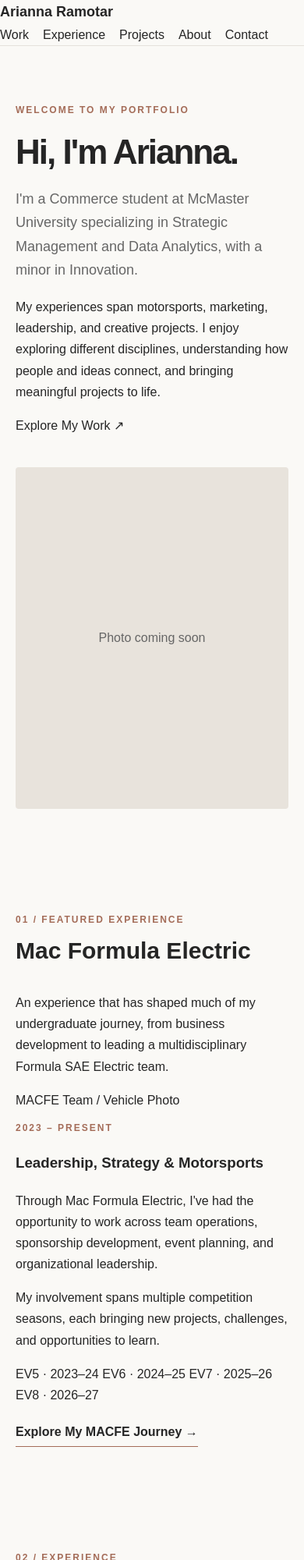
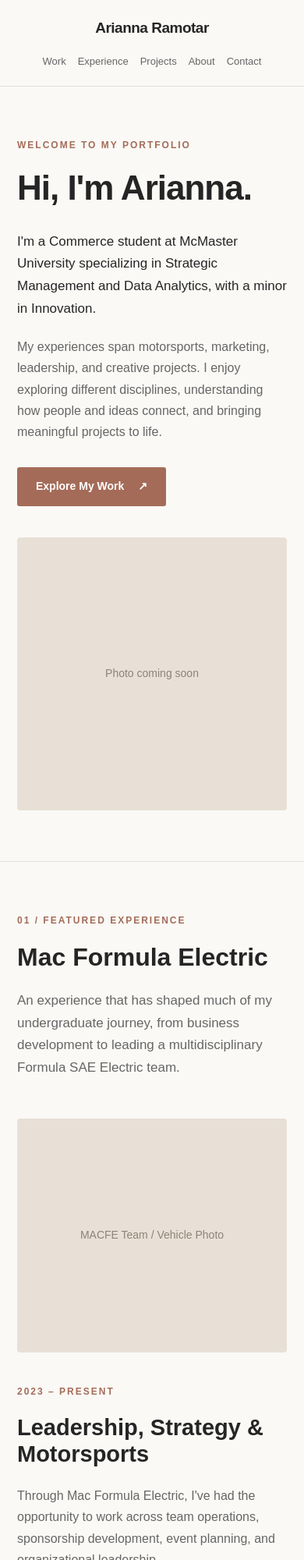
Before and after one commit to AriannaRamotar/AriannaRamotar.github.io, a plain HTML site: page index.html in a window 390 px wide. Shown: the top 2000 px of the page at 78% size. Drawn offline with Linux system fonts and the light colour scheme.

Commit message:
Update style.css

```diff
--- a/style.css
+++ b/style.css
@@ -1,15 +1,21 @@
 
-/* 1. Design colours */
+/* ================================
+   GLOBAL STYLES
+================================ */
+
 :root {
   --background: #faf9f6;
   --text: #252525;
   --muted: #666666;
   --accent: #a46c58;
   --border: #e5e1db;
+  --card: #f2efe9;
+  --white: #ffffff;
 }
 
-/* 2. General page styling */
 * {
+  margin: 0;
+  padding: 0;
   box-sizing: border-box;
 }
 
@@ -18,10 +24,9 @@ html {
 }
 
 body {
-  margin: 0;
+  font-family: Arial, Helvetica, sans-serif;
   background: var(--background);
   color: var(--text);
-  font-family: Arial, Helvetica, sans-serif;
   line-height: 1.7;
 }
 
@@ -30,45 +35,17 @@ a {
   text-decoration: none;
 }
 
-/* 3. Navigation */
-.site-header {
-  border-bottom: 1px solid var(--border);
+.container {
+  width: min(1180px, 100%);
+  margin: 0 auto;
+  padding-left: 40px;
+  padding-right: 40px;
 }
 
-.navigation {
-  max-width: 1200px;
-  margin: auto;
-  padding: 25px 40px;
-  display: flex;
-  justify-content: space-between;
-  align-items: center;
-}
-
-.logo {
-  font-size: 18px;
-  font-weight: 700;
-}
-
-.nav-links {
-  display: flex;
-  gap: 35px;
-}
-
-.nav-links a:hover {
-  color: var(--accent);
-}
-
-/* 4. Homepage introduction */
-.hero {
-  max-width: 1200px;
-  margin: auto;
-  padding: 100px 40px;
-  min-height: 75vh;
-
-  display: grid;
-  grid-template-columns: 1.2fr 1fr;
-  align-items: center;
-  gap: 70px;
+.section {
+  padding-top: 100px;
+  padding-bottom: 100px;
+  border-top: 1px solid var(--border);
 }
 
 .eyebrow {
@@ -76,144 +53,467 @@ a {
   font-weight: 700;
   letter-spacing: 2px;
   color: var(--accent);
+  text-transform: uppercase;
+  margin-bottom: 18px;
 }
 
-h1 {
-  font-size: clamp(44px, 6vw, 78px);
-  line-height: 1.1;
+h1, h2, h3 {
+  line-height: 1.2;
+}
+
+h2 {
+  font-size: clamp(32px, 4vw, 44px);
+  font-weight: 600;
+  margin-bottom: 22px;
+}
+
+h3 {
+  font-size: 23px;
+  font-weight: 600;
+}
+
+.section-heading {
+  margin-bottom: 50px;
+}
+
+.section-description {
+  color: var(--muted);
+  max-width: 680px;
+  font-size: 17px;
+}
+
+/* ================================
+   NAVIGATION
+================================ */
+
+.site-header {
+  background: var(--background);
+  border-bottom: 1px solid var(--border);
+}
+
+.nav {
+  min-height: 85px;
+  display: flex;
+  justify-content: space-between;
+  align-items: center;
+  gap: 30px;
+}
+
+.logo {
+  font-size: 19px;
+  font-weight: 700;
+  letter-spacing: -0.5px;
+}
+
+.nav-links {
+  display: flex;
+  gap: 28px;
+  flex-wrap: wrap;
+}
+
+.nav-links a {
+  font-size: 14px;
+  color: var(--muted);
+  transition: color 0.2s ease;
+}
+
+.nav-links a:hover {
+  color: var(--accent);
+}
+
+/* ================================
+   HERO SECTION
+================================ */
+
+.hero {
+  display: grid;
+  grid-template-columns: 1.2fr 1fr;
+  align-items: center;
+  gap: 70px;
+  padding-top: 110px;
+  padding-bottom: 110px;
+}
+
+.hero h1 {
+  font-size: clamp(44px, 5vw, 70px);
   letter-spacing: -2px;
-  margin: 20px 0;
+  font-weight: 600;
+  margin-bottom: 28px;
 }
 
 .intro {
-  font-size: 18px;
-  max-width: 530px;
+  font-size: 19px;
+  color: var(--text);
+  max-width: 560px;
+  margin-bottom: 20px;
+}
+
+.hero-description {
+  font-size: 16px;
+  color: var(--muted);
+  max-width: 540px;
+  margin-bottom: 32px;
+}
+
+.button {
+  display: inline-flex;
+  align-items: center;
+  gap: 18px;
+  background: var(--accent);
+  color: var(--white);
+  padding: 13px 24px;
+  font-size: 14px;
+  font-weight: 600;
+  border-radius: 3px;
+  transition: background 0.2s ease;
+}
+
+.button:hover {
+  background: #875440;
+}
+
+.hero-image {
+  width: 100%;
+  min-height: 440px;
+}
+
+.photo-placeholder {
+  width: 100%;
+  height: 100%;
+  min-height: 440px;
+  background: #e8e0d6;
+  display: flex;
+  align-items: center;
+  justify-content: center;
+  color: #8d8278;
+  font-size: 14px;
+  border-radius: 4px;
+}
+
+/* ================================
+   FEATURED MACFE SECTION
+================================ */
+
+.featured-project {
+  display: grid;
+  grid-template-columns: 1fr 1fr;
+  gap: 55px;
+  align-items: center;
+}
+
+.featured-image {
+  width: 100%;
+}
+
+.image-placeholder {
+  background: #e8e0d6;
+  color: #8d8278;
+  min-height: 300px;
+  display: flex;
+  align-items: center;
+  justify-content: center;
+  text-align: center;
+  padding: 20px;
+  border-radius: 4px;
+  font-size: 14px;
+}
+
+.featured-image .image-placeholder {
+  min-height: 420px;
+}
+
+.featured-content h3 {
+  font-size: 29px;
+  margin-bottom: 22px;
+}
+
+.featured-content > p:not(.eyebrow) {
+  color: var(--muted);
+  margin-bottom: 18px;
+}
+
+.season-tags {
+  display: flex;
+  flex-wrap: wrap;
+  gap: 10px;
+  margin: 28px 0;
+}
+
+.season-tags span {
+  font-size: 12px;
+  padding: 7px 12px;
+  border: 1px solid var(--border);
+  border-radius: 3px;
   color: var(--muted);
 }
 
 .text-link {
+  color: var(--accent);
+  font-weight: 600;
+  font-size: 15px;
   display: inline-block;
-  margin-top: 20px;
-  font-weight: 700;
-  border-bottom: 1px solid var(--accent);
-  padding-bottom: 5px;
+  margin-top: 12px;
 }
 
 .text-link:hover {
-  color: var(--accent);
+  text-decoration: underline;
 }
 
-/* 5. Photo placeholder */
-.photo-placeholder {
-  aspect-ratio: 4 / 5;
-  background: #e8e3dc;
-  display: flex;
-  justify-content: center;
-  align-items: center;
+/* ================================
+   PROFESSIONAL EXPERIENCE
+================================ */
+
+.experience-list {
+  border-top: 1px solid var(--border);
+}
+
+.experience-item {
+  display: grid;
+  grid-template-columns: 190px 1fr;
+  gap: 45px;
+  padding: 35px 0;
+  border-bottom: 1px solid var(--border);
+}
+
+.experience-date {
+  font-size: 14px;
   color: var(--muted);
+}
+
+.experience-item h3 {
+  margin-bottom: 5px;
+}
+
+.organization {
+  color: var(--accent);
+  font-weight: 600;
+  font-size: 15px;
+  margin-bottom: 15px;
+}
+
+.experience-item div > p:last-child {
+  color: var(--muted);
+  max-width: 700px;
+}
+
+/* ================================
+   PERSONAL PROJECTS
+================================ */
+
+.project-grid {
+  display: grid;
+  grid-template-columns: repeat(2, 1fr);
+  gap: 30px;
+}
+
+.project-card {
+  border: 1px solid var(--border);
+  border-radius: 4px;
+  overflow: hidden;
+  background: var(--white);
+}
+
+.project-image .image-placeholder {
+  min-height: 270px;
+  border-radius: 0;
+}
+
+.project-content {
+  padding: 28px;
+}
+
+.project-category {
+  font-size: 11px;
+  font-weight: 700;
+  letter-spacing: 1.5px;
+  color: var(--accent);
+  margin-bottom: 12px;
+}
+
+.project-content h3 {
+  margin-bottom: 16px;
+}
+
+.project-content > p:not(.project-category) {
+  color: var(--muted);
+  font-size: 15px;
+  margin-bottom: 22px;
+}
+
+.project-status {
+  font-size: 12px;
+  color: var(--accent);
+  font-weight: 600;
+}
+
+/* ================================
+   ABOUT & EDUCATION
+================================ */
+
+.about-grid {
+  display: grid;
+  grid-template-columns: 1.2fr 0.8fr;
+  gap: 70px;
+  align-items: start;
+}
+
+.about-text p {
+  margin-bottom: 22px;
+  color: var(--muted);
+  font-size: 17px;
+}
+
+.education-card {
+  background: var(--card);
+  padding: 35px;
   border-radius: 4px;
 }
 
-/* 6. Sections */
-.section {
-  max-width: 1200px;
-  margin: auto;
-  padding: 80px 40px;
+.education-card h3 {
+  margin-bottom: 10px;
 }
 
-h2 {
-  font-size: clamp(30px, 4vw, 46px);
-  line-height: 1.2;
-  margin: 12px 0 35px;
+.education-card > p:not(.eyebrow) {
+  margin-bottom: 12px;
 }
 
-/* 7. Project gallery */
-.project-grid {
-  display: grid;
-  grid-template-columns: repeat(2, 1fr);
-  gap: 55px 35px;
+.education-year {
+  font-size: 13px;
+  color: var(--muted);
+  margin-top: 25px;
 }
 
-.project-image {
-  aspect-ratio: 16 / 10;
-  background: #e8e3dc;
+/* ================================
+   CONTACT
+================================ */
+
+.contact-section {
+  text-align: center;
+}
+
+.contact-section > p:not(.eyebrow) {
+  max-width: 550px;
+  margin: 0 auto 30px;
+  color: var(--muted);
+}
+
+.contact-links {
   display: flex;
   justify-content: center;
-  align-items: center;
-  font-size: 40px;
-  color: #a49b90;
-  border-radius: 4px;
+  flex-wrap: wrap;
+  gap: 25px;
 }
 
-.project-category {
+.contact-links a {
   color: var(--accent);
-  font-size: 12px;
-  text-transform: uppercase;
-  letter-spacing: 1px;
-  margin-top: 22px;
+  font-weight: 600;
 }
 
-.project-card h3 {
-  font-size: 24px;
-  margin: 5px 0;
+.contact-links a:hover {
+  text-decoration: underline;
 }
 
-.project-card > p:last-child {
-  color: var(--muted);
-  margin-top: 8px;
+/* ================================
+   FOOTER
+================================ */
+
+.site-footer {
+  border-top: 1px solid var(--border);
+  padding: 28px 0;
 }
 
-/* 8. About and contact */
-.about-section,
-.contact-section {
-  border-top: 1px solid var(--border);
-}
-
-.about-section > p:last-child,
-.contact-section > p {
-  max-width: 650px;
-}
-
-/* 9. Footer */
-footer {
-  border-top: 1px solid var(--border);
-  padding: 30px 40px;
+.footer-content {
   display: flex;
   justify-content: space-between;
   gap: 20px;
+  flex-wrap: wrap;
+  font-size: 13px;
   color: var(--muted);
-  font-size: 13px;
 }
 
-/* 10. Mobile responsiveness */
-@media (max-width: 768px) {
-  .navigation {
-    padding: 20px;
-    flex-wrap: wrap;
+/* ================================
+   RESPONSIVE DESIGN
+================================ */
+
+@media (max-width: 900px) {
+
+  .hero,
+  .featured-project,
+  .about-grid {
+    grid-template-columns: 1fr;
+    gap: 40px;
+  }
+
+  .hero {
+    padding-top: 75px;
+    padding-bottom: 75px;
+  }
+
+  .hero-image,
+  .photo-placeholder {
+    min-height: 350px;
+  }
+
+}
+
+@media (max-width: 600px) {
+
+  .container {
+    padding-left: 22px;
+    padding-right: 22px;
+  }
+
+  .section {
+    padding-top: 65px;
+    padding-bottom: 65px;
+  }
+
+  .nav {
+    flex-direction: column;
+    justify-content: center;
+    padding-top: 20px;
+    padding-bottom: 20px;
+    gap: 16px;
+  }
+
+  .nav-links {
+    justify-content: center;
     gap: 15px;
   }
 
-  .nav-links {
-    gap: 18px;
+  .nav-links a {
+    font-size: 13px;
   }
 
   .hero {
-    grid-template-columns: 1fr;
-    padding: 60px 20px;
-    gap: 40px;
+    padding-top: 65px;
+    padding-bottom: 65px;
   }
 
-  .section {
-    padding: 60px 20px;
+  .hero h1 {
+    letter-spacing: -1px;
+  }
+
+  .intro {
+    font-size: 17px;
   }
 
   .project-grid {
     grid-template-columns: 1fr;
-    gap: 40px;
   }
 
-  footer {
-    padding: 25px 20px;
+  .experience-item {
+    grid-template-columns: 1fr;
+    gap: 12px;
+  }
+
+  .featured-image .image-placeholder {
+    min-height: 300px;
+  }
+
+  .footer-content {
     flex-direction: column;
+    text-align: center;
   }
+
 }
```
